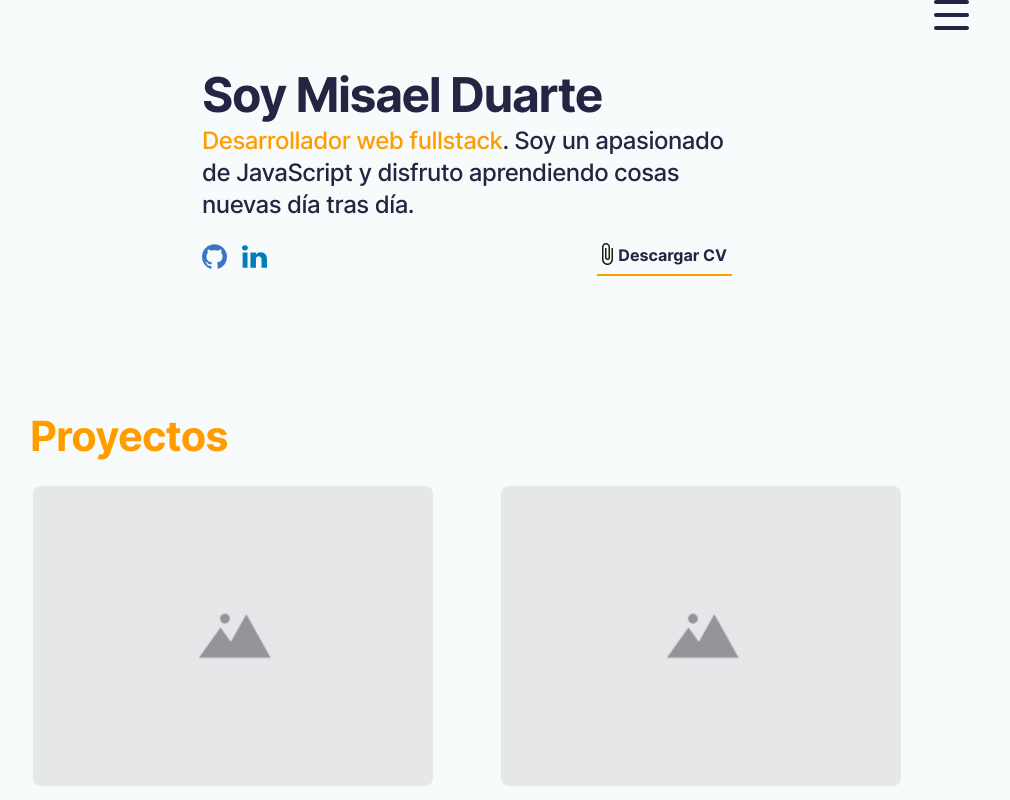
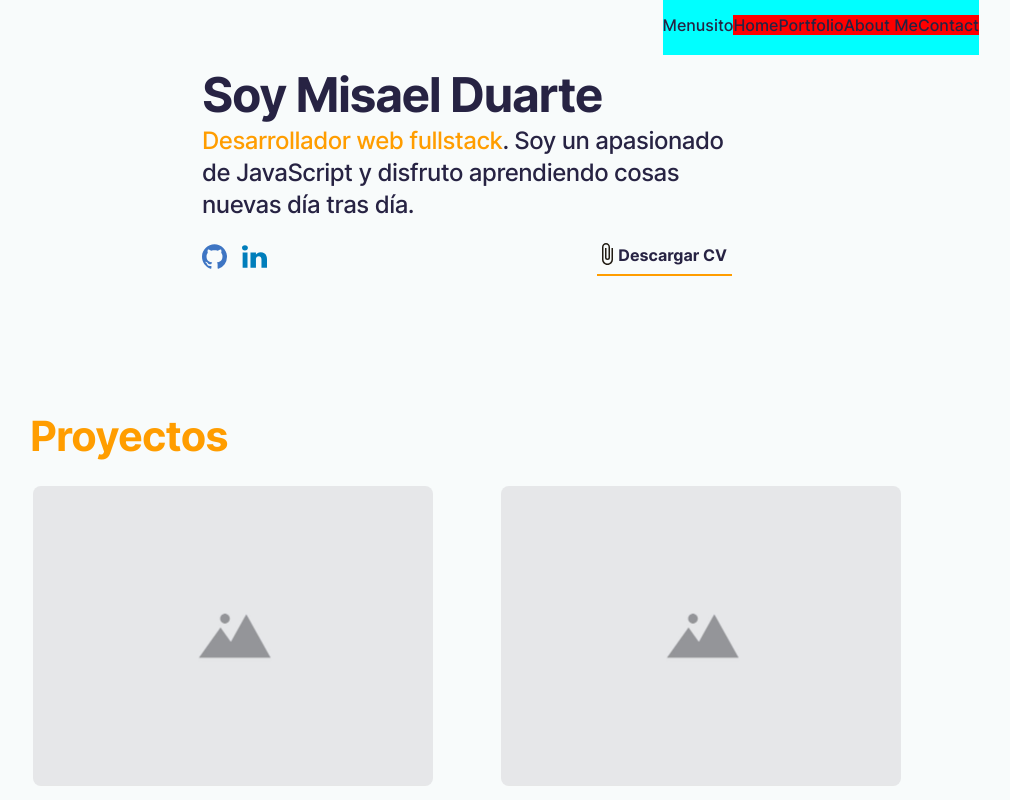
Before and after one commit to Snozin/portfolio, a React (Create React App) app: page / in a window 1280 px wide. Shown: the top 800 px of the page, without its empty margins (173-1183 px from the left). Built offline with nearby package versions, Linux system fonts and the light colour scheme.

Commit message:
Agregado render condicional del header en función del tamaño de la pantalla

```diff
--- a/src/components/header/Header.js
+++ b/src/components/header/Header.js
@@ -1,13 +1,28 @@
 import { HeaderContainer } from './styledHeader'
 import Burger from './burger/Burger'
 import Navbar from './navbar/Navbar'
+import { useState, useEffect } from 'react'
 
 export default function Header() {
+  const [screenWidth, setScreenWidth] = useState(window.innerWidth)
+
+  useEffect(() => {
+    const handleResize = () => {
+      setScreenWidth(window.innerWidth)
+    }
+
+    // Agregar el evento resize a window y almacenar el ancho en el estado
+    window.addEventListener('resize', handleResize)
+
+    // Limpiar el listener del resize cuando se desmonte el componente
+    return () => {
+      window.removeEventListener('resize', handleResize)
+    }
+  }, [])
+
   return (
     <HeaderContainer>
-      <Burger>
-        <Navbar></Navbar>
-      </Burger>
+      {screenWidth < 1024 ? <Burger></Burger> : <Navbar></Navbar>}
     </HeaderContainer>
   )
 }
--- a/src/components/header/burger/Burger.js
+++ b/src/components/header/burger/Burger.js
@@ -2,7 +2,7 @@ import { BurgerContainer, BurgerLines, Line1, Line2, Line3 } from './styledBurge
 
 export default function Burger() {
   return (
-    <BurgerContainer className='ContieneCasne'>
+    <BurgerContainer className='BurgerContainer'>
       <BurgerLines>
         <Line1 />
         <Line2 />
--- a/src/components/header/styledHeader.js
+++ b/src/components/header/styledHeader.js
@@ -5,9 +5,8 @@ export const HeaderContainer = styled.header`
 
   /* position: sticky; */
   /* top: 10px; */
-  padding-right: 10px;
   display: flex;
   justify-content: flex-end;
   max-width: 95vw;
-  height: 55px
+  height: 55px;
 `
```
